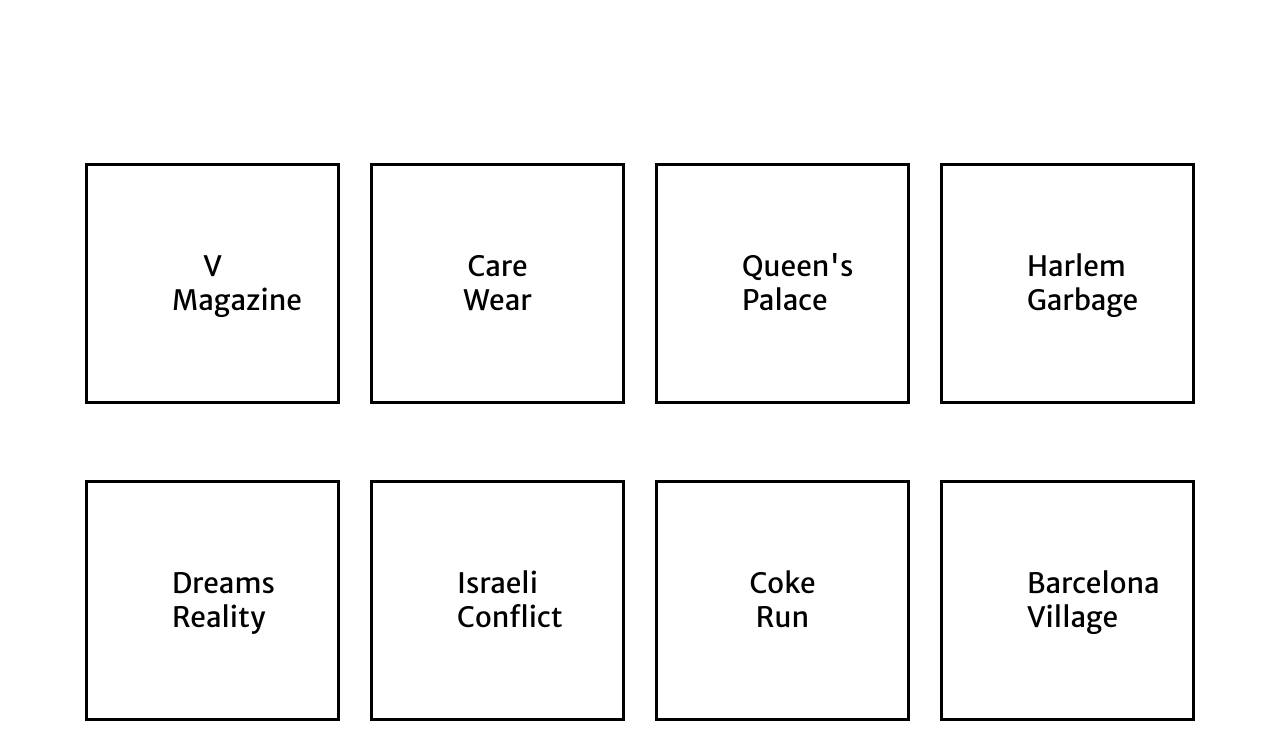
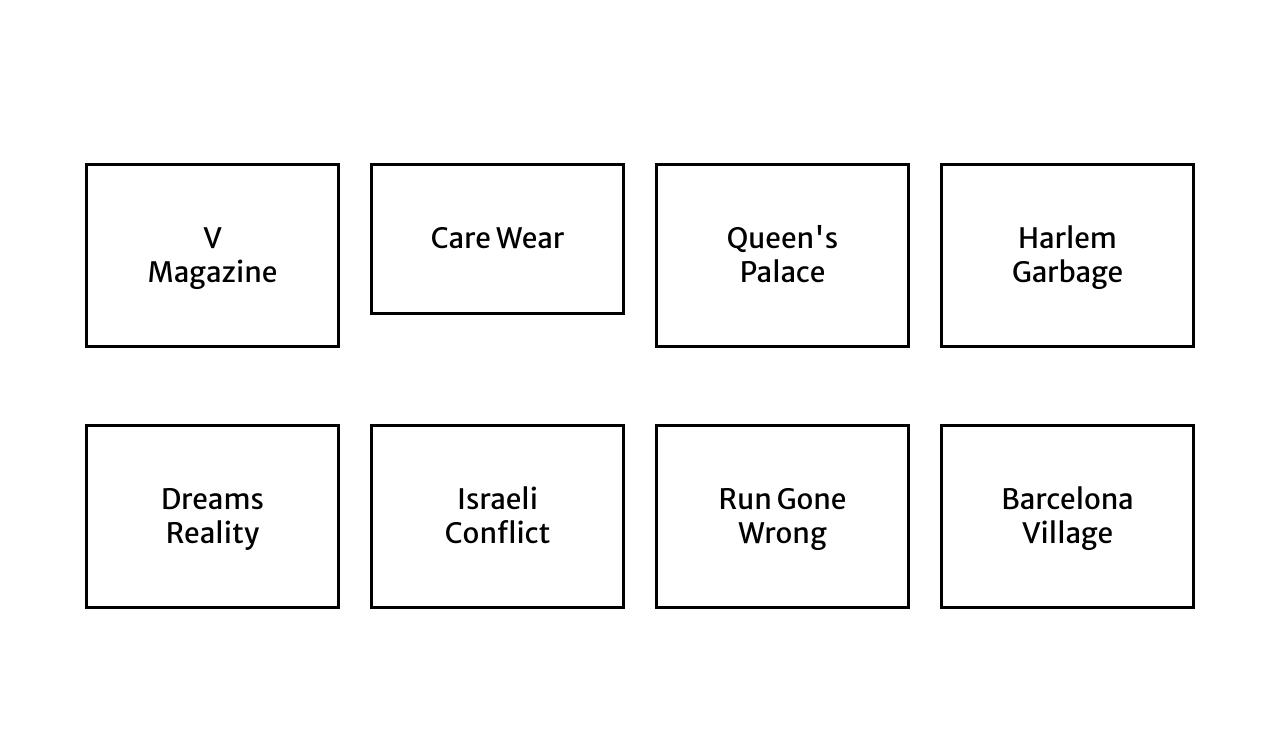
Before and after one commit to taylorlexi/taylorlexi.github.io, a plain HTML site: page writing/index.html in a window 1280 px wide. Shown: the part 101-840 px from the top of the page. After the commit the page ends 800 px from the top, so only its background shows below. Drawn offline with Linux system fonts and the light colour scheme.

Commit message:
Update index.html

```diff
--- a/writing/index.html
+++ b/writing/index.html
@@ -23,26 +23,26 @@
         <div class="col-lg-3 col-md-6 text-center">
           <div class="mt-5">
 
-            <a href="https://vmagazine.com/contributor/taylor-penn/"><h3 style="border:3px; border-style:solid; border-color:#000000; padding: 3em;">V Magazine</h3></a>
+            <a href="https://vmagazine.com/contributor/taylor-penn/"><h3 style="border:3px; border-style:solid; border-color:#000000; padding: 2em;">V Magazine</h3></a>
           </div>
         </div>
         <div class="col-lg-3 col-md-6 text-center">
           <div class="mt-5">
 
-            <a href="https://www.careandwear.com/blogs/community/finding-your-place-as-a-caregiver"><h3 style="border:3px; border-style:solid; border-color:#000000; padding: 3em;">Care
+            <a href="https://www.careandwear.com/blogs/community/finding-your-place-as-a-caregiver"><h3 style="border:3px; border-style:solid; border-color:#000000; padding: 2em;">Care
             Wear</h3></a>
           </div>
         </div>
         <div class="col-lg-3 col-md-6 text-center">
           <div class="mt-5">
 
-           <a href="PDF/Queen.pdf"><h3 style="border:3px; border-style:solid; border-color:#000000; padding: 3em;">Queen's Palace</h3></a>
+           <a href="PDF/Queen.pdf"><h3 style="border:3px; border-style:solid; border-color:#000000; padding: 2em;">Queen's Palace</h3></a>
           </div>
         </div>
         <div class="col-lg-3 col-md-6 text-center">
           <div class="mt-5">
 
-           <a href="PDF/Harlem.pdf"><h3 style="border:3px; border-style:solid; border-color:#000000; padding: 3em;"> Harlem Garbage</h3></a>
+           <a href="PDF/Harlem.pdf"><h3 style="border:3px; border-style:solid; border-color:#000000; padding: 2em;"> Harlem Garbage</h3></a>
            </h3>
           </div>
         </div>
@@ -53,25 +53,25 @@
         <div class="col-lg-3 col-md-6 text-center">
           <div class="mt-5">
 
-           <a href="https://pennt140.wixsite.com/mysite"> <h3 style="border:3px; border-style:solid; border-color:#000000; padding: 3em;"> Dreams Reality</h3></a>
+           <a href="https://pennt140.wixsite.com/mysite"> <h3 style="border:3px; border-style:solid; border-color:#000000; padding: 2em;"> Dreams Reality</h3></a>
           </div>
         </div>
         <div class="col-lg-3 col-md-6 text-center">
           <div class="mt-5">
 
-            <a href="PDF/Israel.pdf"><h3 style="border:3px; border-style:solid; border-color:#000000; padding: 3em;"> Israeli Conflict</h3></a>
+            <a href="PDF/Israel.pdf"><h3 style="border:3px; border-style:solid; border-color:#000000; padding: 2em;"> Israeli Conflict</h3></a>
           </div>
         </div>
         <div class="col-lg-3 col-md-6 text-center">
           <div class="mt-5">
 
-          <a href="PDF/Coke.pdf"> <h3 style="border:3px; border-style:solid; border-color:#000000; padding: 3em;">Coke Run </h3></a>
+          <a href="PDF/Coke.pdf"> <h3 style="border:3px; border-style:solid; border-color:#000000; padding: 2em;">Run Gone Wrong </h3></a>
           </div>
         </div>
         <div class="col-lg-3 col-md-6 text-center">
           <div class="mt-5">
 
-          <a href="PDF/Small.pdf"><h3 style="border:3px; border-style:solid; border-color:#000000; padding: 3em;"> Barcelona Village</h3></a>
+          <a href="PDF/Small.pdf"><h3 style="border:3px; border-style:solid; border-color:#000000; padding: 2em;"> Barcelona Village</h3></a>
 
           </div>
         </div>
```
